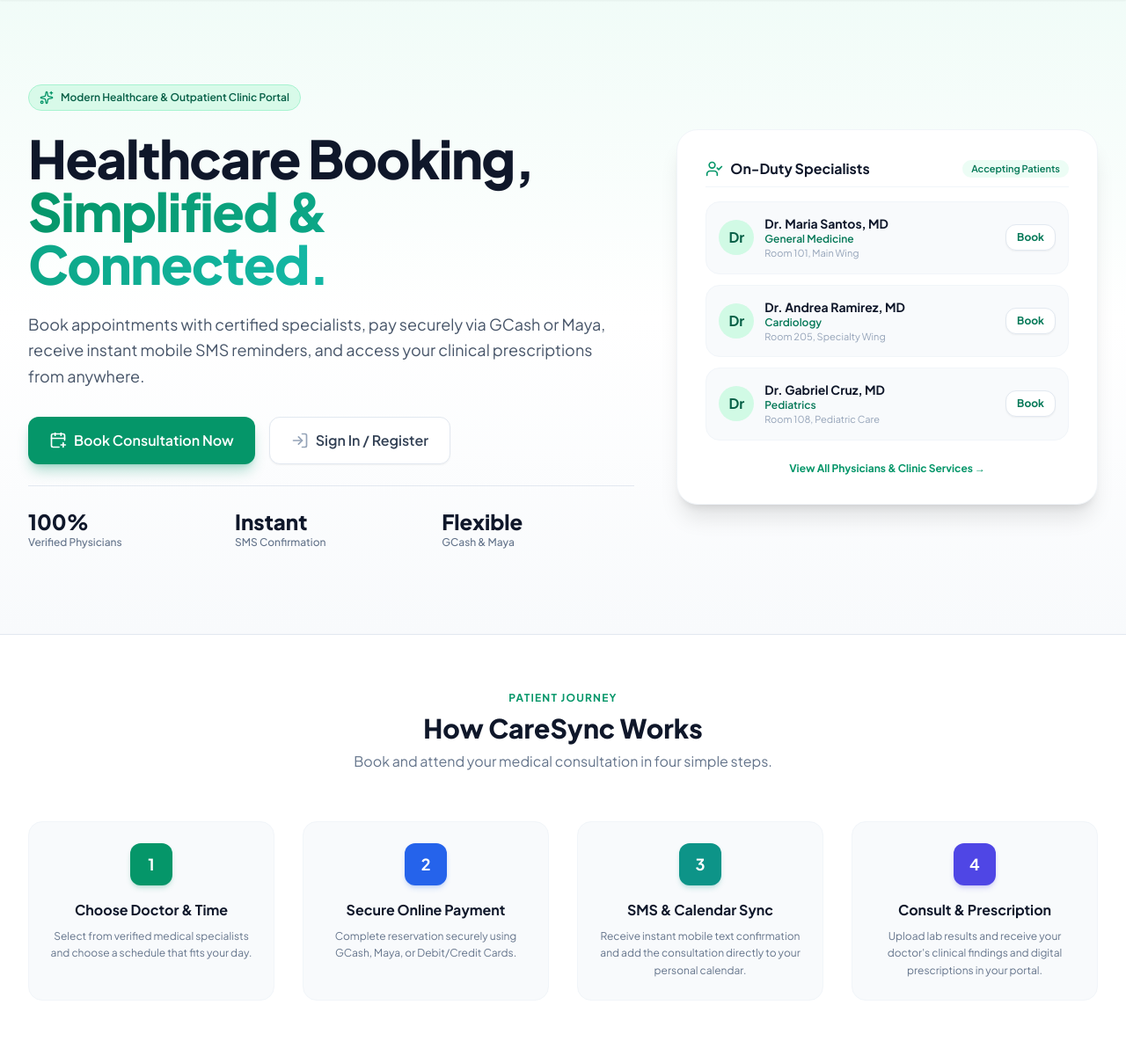
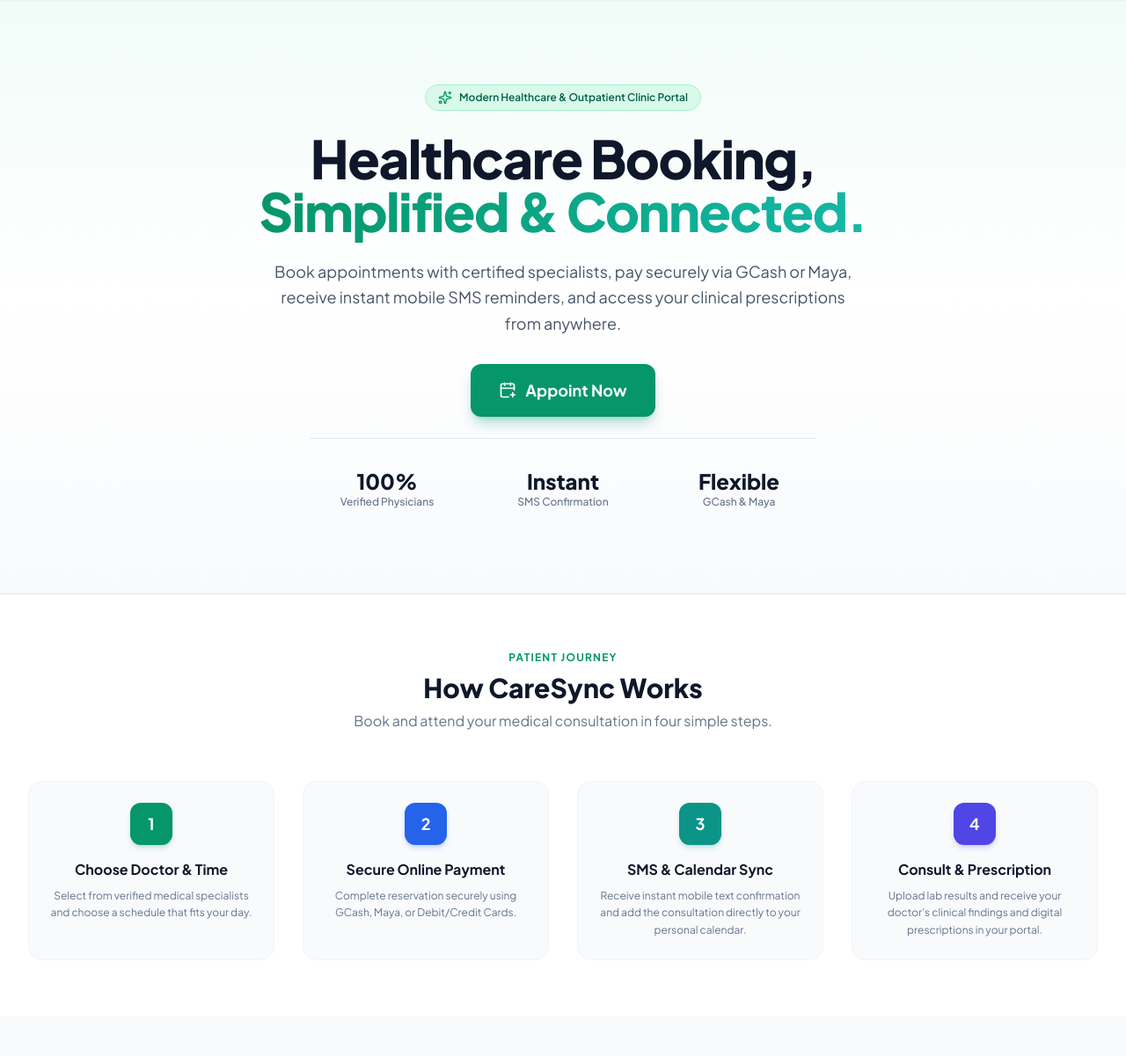
Before and after one commit to GarinoJustiven/online-clinic-booking, a FastAPI app: page / in a window 1280 px wide. Shown: the part 65-1266 px from the top of the page at 88% size. Run offline with FastAPI, Linux system fonts and the light colour scheme; data comes from the database, SQL or seed files in the repository; some libraries are stand-ins or nearby versions.

Commit message:
feat(ui): replace hero CTA buttons with 'Appoint Now' and remove specialist card

```diff
--- a/app/templates/index.html
+++ b/app/templates/index.html
@@ -6,11 +6,9 @@
 <!-- Hero Section -->
 <section class="relative overflow-hidden bg-gradient-to-b from-emerald-50/60 via-white to-slate-50 py-16 lg:py-24 border-b border-slate-200">
   <div class="max-w-7xl mx-auto px-4 sm:px-6 lg:px-8">
-    <div class="grid lg:grid-cols-12 gap-12 items-center">
+    <div class="max-w-3xl mx-auto text-center space-y-6">
 
-      <!-- Left Content -->
-      <div class="lg:col-span-7 space-y-6">
-        <div class="inline-flex items-center gap-2 px-3 py-1.5 rounded-full bg-emerald-100/80 border border-emerald-200 text-emerald-800 text-xs font-semibold">
+      <div class="inline-flex items-center gap-2 px-3.5 py-1.5 rounded-full bg-emerald-100/80 border border-emerald-200 text-emerald-800 text-xs font-semibold">
         <i data-lucide="sparkles" class="w-4 h-4 text-emerald-600"></i>
         Modern Healthcare & Outpatient Clinic Portal
       </div>
@@ -22,24 +20,20 @@
         </span>
       </h1>
 
-        <p class="text-lg text-slate-600 max-w-2xl leading-relaxed">
+      <p class="text-lg text-slate-600 max-w-2xl mx-auto leading-relaxed">
         Book appointments with certified specialists, pay securely via GCash or Maya, receive instant mobile SMS reminders, and access your clinical prescriptions from anywhere.
       </p>
 
-        <!-- CTA Buttons -->
-        <div class="flex flex-wrap gap-4 pt-2">
-          <a href="/patient/book" class="inline-flex items-center gap-2 px-6 py-3.5 rounded-xl bg-emerald-600 hover:bg-emerald-700 text-white font-semibold text-base shadow-lg shadow-emerald-600/30 transition transform hover:-translate-y-0.5">
+      <!-- CTA Button -->
+      <div class="flex justify-center pt-2">
+        <a href="/patient/book" class="inline-flex items-center gap-2.5 px-8 py-4 rounded-xl bg-emerald-600 hover:bg-emerald-700 text-white font-bold text-lg shadow-lg shadow-emerald-600/30 transition transform hover:-translate-y-0.5">
           <i data-lucide="calendar-plus" class="w-5 h-5"></i>
-            Book Consultation Now
-          </a>
-          <a href="/login" class="inline-flex items-center gap-2 px-6 py-3.5 rounded-xl bg-white hover:bg-slate-50 text-slate-700 font-semibold text-base border border-slate-200 shadow-sm transition">
-            <i data-lucide="log-in" class="w-5 h-5 text-slate-400"></i>
-            Sign In / Register
+          Appoint Now
         </a>
       </div>
 
       <!-- Clinic Highlights -->
-        <div class="pt-6 border-t border-slate-200 grid grid-cols-3 gap-4 text-left">
+      <div class="pt-8 border-t border-slate-200 grid grid-cols-3 gap-6 max-w-xl mx-auto text-center">
         <div>
           <p class="text-2xl font-black text-slate-900">100%</p>
           <p class="text-xs text-slate-500 font-medium">Verified Physicians</p>
@@ -53,46 +47,6 @@
           <p class="text-xs text-slate-500 font-medium">GCash & Maya</p>
         </div>
       </div>
-      </div>
-
-      <!-- Right Card: Available Specialists Showcase -->
-      <div class="lg:col-span-5">
-        <div class="bg-white rounded-3xl p-6 sm:p-8 shadow-xl border border-slate-100 space-y-4">
-          <div class="flex items-center justify-between pb-2 border-b border-slate-100">
-            <h3 class="text-base font-bold text-slate-900 flex items-center gap-2">
-              <i data-lucide="user-check" class="w-5 h-5 text-emerald-600"></i> On-Duty Specialists
-            </h3>
-            <span class="text-[11px] font-semibold text-emerald-700 bg-emerald-50 px-2.5 py-0.5 rounded-full">
-              Accepting Patients
-            </span>
-          </div>
-
-          <div class="space-y-3">
-            {% for doc in doctors[:3] %}
-              <div class="flex items-center justify-between p-3.5 rounded-2xl bg-slate-50 border border-slate-100 hover:bg-emerald-50/40 transition">
-                <div class="flex items-center gap-3">
-                  <div class="w-10 h-10 rounded-full bg-emerald-100 text-emerald-800 font-bold flex items-center justify-center shrink-0">
-                    Dr
-                  </div>
-                  <div>
-                    <h4 class="text-sm font-bold text-slate-900">Dr. {{ doc.user.full_name }}</h4>
-                    <p class="text-xs text-emerald-700 font-semibold">{{ doc.specialization }}</p>
-                    <p class="text-[11px] text-slate-400">{{ doc.clinic_room }}</p>
-                  </div>
-                </div>
-                <a href="/patient/book?doctor_id={{ doc.id }}" class="px-3 py-1.5 rounded-xl bg-white border border-slate-200 text-emerald-700 hover:bg-emerald-600 hover:text-white hover:border-emerald-600 text-xs font-bold shadow-sm transition">
-                  Book
-                </a>
-              </div>
-            {% endfor %}
-          </div>
-
-          <a href="/patient/book" class="block text-center text-xs font-bold text-emerald-600 hover:text-emerald-700 pt-2">
-            View All Physicians & Clinic Services →
-          </a>
-        </div>
-      </div>
-
     </div>
   </div>
 </section>
--- a/test_app.py
+++ b/test_app.py
@@ -38,6 +38,7 @@ class TestCareSyncSystem(unittest.TestCase):
         self.assertEqual(res.status_code, 200)
         self.assertIn("CareSync", res.text)
         self.assertIn("Healthcare Booking", res.text)
+        self.assertIn("Appoint Now", res.text)
 
     def test_02_health_api(self):
         res = self.client.get("/api/health")
```
Lines whose indentation alone changed are shown as unchanged.
